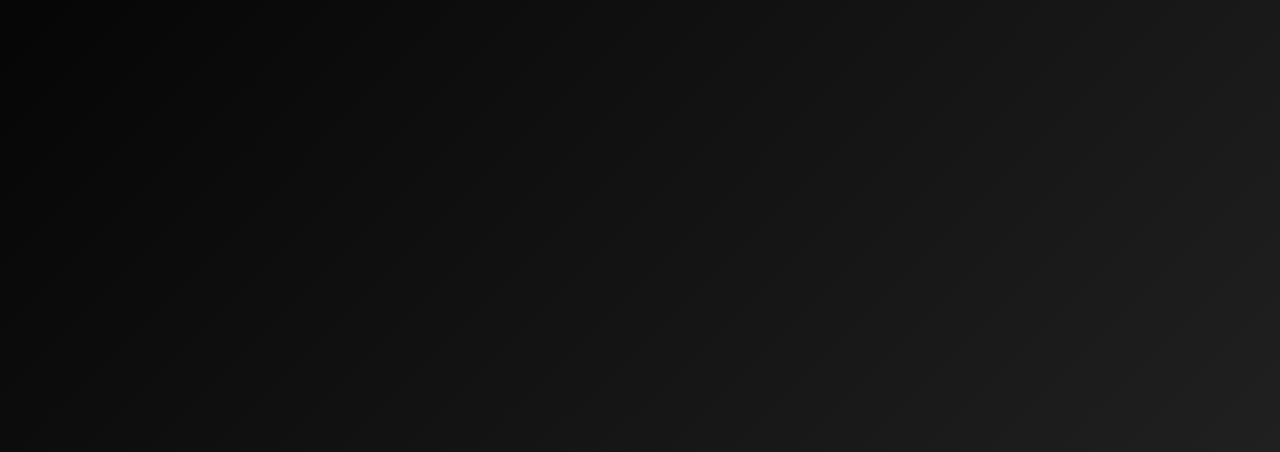
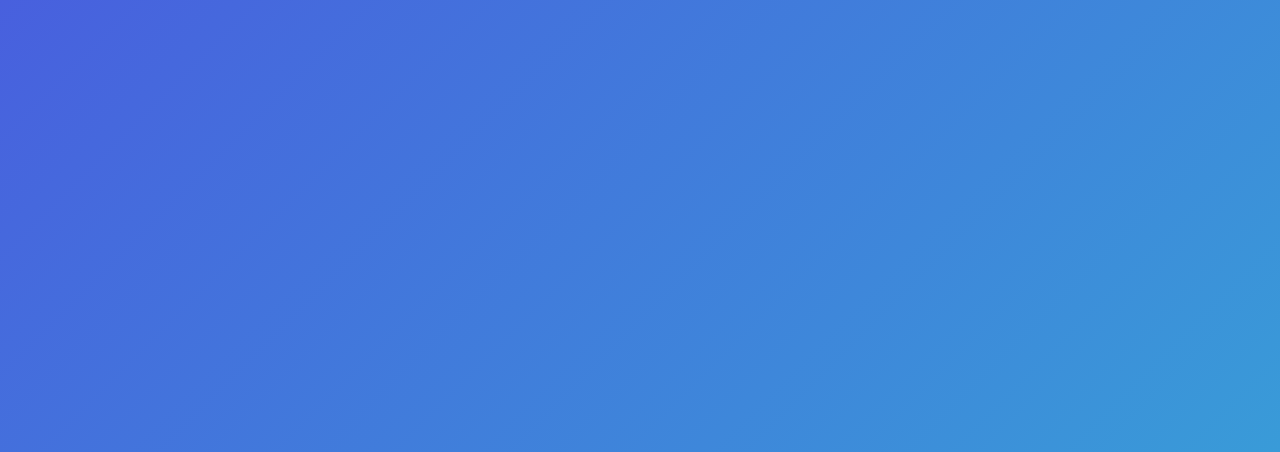
Before and after one commit to mariaandrezacs/pedrophoto, a plain HTML site: page index.html in a window 1280 px wide. Shown: the part 348-800 px from the top of the page. Drawn offline with Linux system fonts and the light colour scheme.

Commit message:
feat: ajuste layout

```diff
--- a/style.css
+++ b/style.css
@@ -14,7 +14,7 @@ body {
 }
 
 .background {
-    background: linear-gradient(135deg,  rgb(0, 0, 0) 0%,rgb(33, 32, 33) 100%);
+    background: linear-gradient(135deg,  rgb(75, 84, 223) 0%,rgb(57, 155, 216) 100%);
     background-size: cover;
     background-position: center;
     width: 100%;
```
